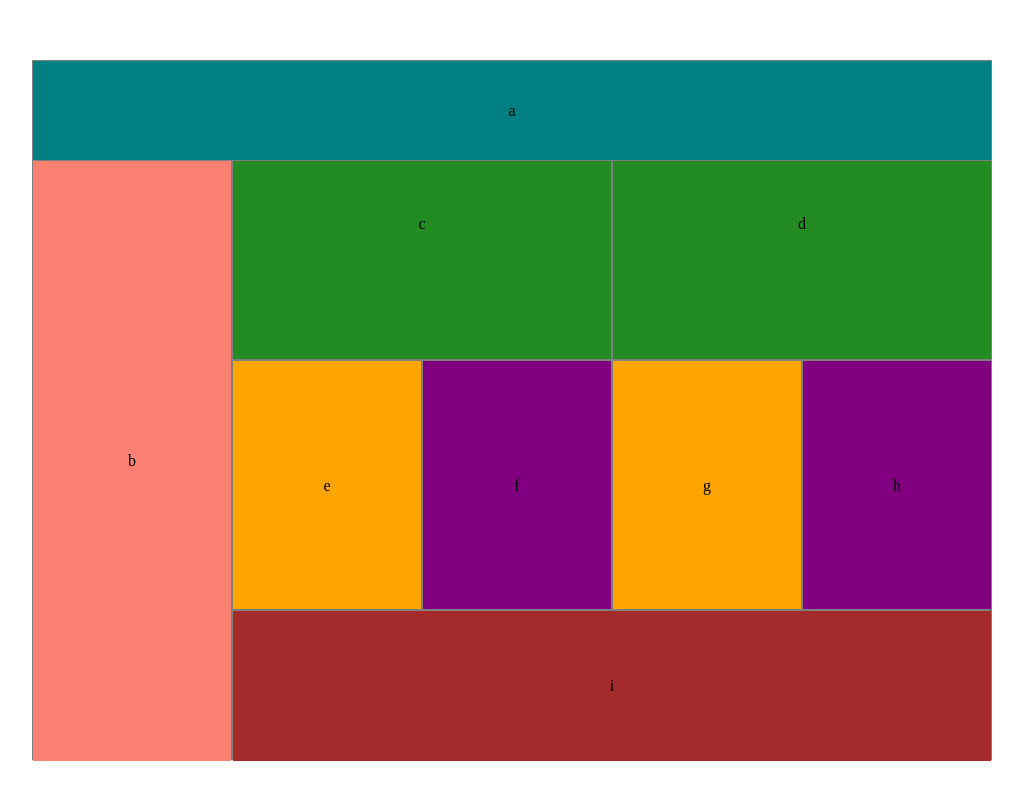
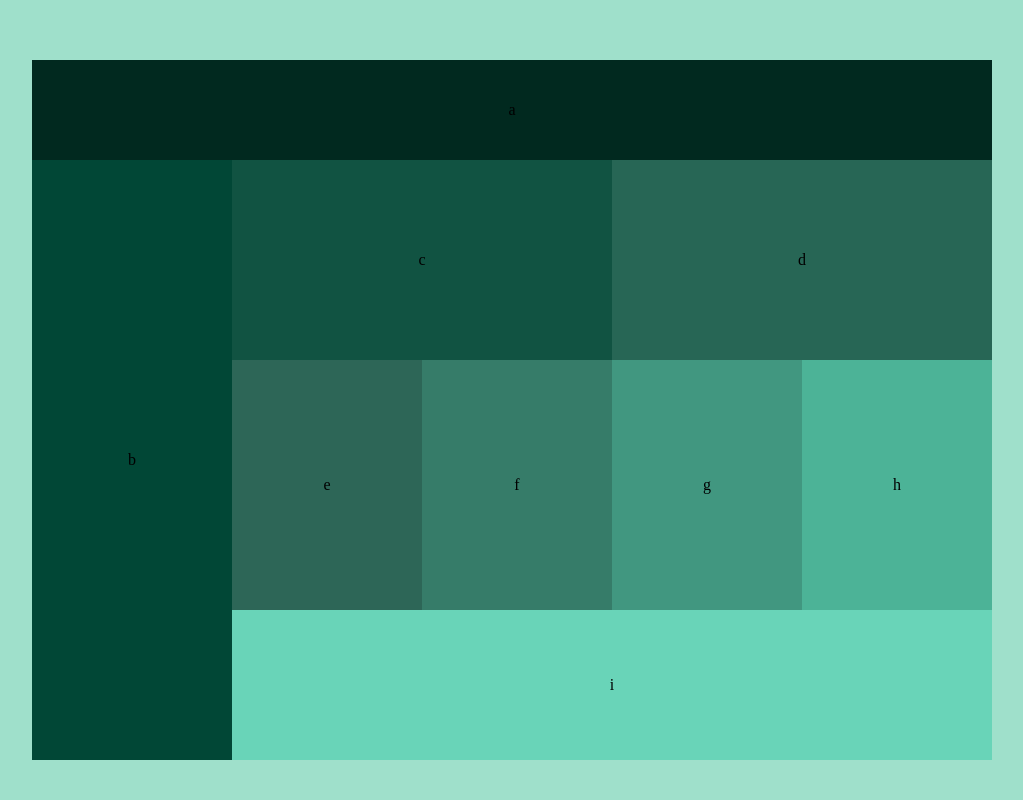
Before and after one commit to blakerom/lab-01, a plain HTML site: page index.html in a window 1280 px wide. Shown: the whole page, without its empty margins (128-1151 px from the left). Drawn offline with Linux system fonts and the light colour scheme.

Commit message:
finished lab creating grid layout with 3 breakpoints

```diff
--- a/base.css
+++ b/base.css
@@ -1,5 +1,8 @@
 * {
   box-sizing: border-box;
+}
+html {
+  background-color: rgb(166, 200, 240);
 }
 body {
   margin: 60px auto;
--- a/index.html
+++ b/index.html
@@ -10,7 +10,7 @@
   <title>Responsive Web</title>
 </head>
 <body>
-
+  <div id="l-main-content-wrapper">
     <div id="l-header">
       <div>a</div>
     </div>
@@ -19,19 +19,13 @@
       <div>b</div>
     </div>
 
-  <section id="l-section">
-    <div id="l-main-content">
+    <!-- <section id="l-section"> -->
+      <div id="l-main">
         <div>c</div>
         <div>d</div>
       </div>
 
       <div id="l-article">
-      <!-- <ul>
-        <li>e</li>
-        <li>f</li>
-        <li>g</li>
-        <li>h</li>
-      </ul> -->
         <div>e</div>
         <div>f</div>
         <div>g</div>
@@ -41,7 +35,8 @@
       <div id="l-footer">
         <div>i</div>
       </div>
-  </section>
+    <!-- </section> -->
+  </div>
 
 </body>
 </html>
--- a/layout.css
+++ b/layout.css
@@ -1,79 +1,66 @@
 body {
   width: 480px;
+  margin: 60px auto;
 }
-
-/* div {
-  border: 1px solid #808080;
-  text-align: center;
-  background-color: lightgray;
-} */
-
-#l-header {
-  height: 75px;
-  line-height: 75px;
-  border: 1px solid #808080;
-  text-align: center;
+#l-main-content-wrapper {
+  display: grid;
+  grid-template-columns: 240px 240px;
+  grid-template-rows: 75px 150px 250px 500px 80px;
 }
-#l-banner {
-  height: 150px;
-  line-height: 150px;
-  border: 1px solid #808080;
-  text-align: center;
+#l-main {
+  display: grid;
+  grid-template-columns: 240px 240px;
+  grid-template-rows: 125px 125px;
 }
-#l-main-content {
-  height: 250px;
+#l-article {
+  display: grid;
+  grid-template-columns: 240px 240px;
+  grid-template-rows: 250px 250px;
 }
-
-#l-article {
-  height: 500px;
-}
-
-#l-footer {
-  height: 80px;
-  line-height: 80px;
-  border: 1px solid #808080;
+div {
   text-align: center;
 }
 
+
 @media only screen and (min-width: 768px){
+  html {
+    background-color: rgb(223, 200, 236);
+  }
+  body {
+    width: 760px;
+  }
+  #l-main-content-wrapper {
+    grid-template-columns: 160px 150px 150px 150px 150px;
+    grid-template-rows: 100px 200px 250px 150px;
+  }
+  #l-main {
+    grid-template-columns: 300px 300px;
+    grid-template-rows: 200px;
+  }
+  #l-article {
+    grid-template-columns: 150px 150px 150px 150px;
+    grid-template-rows: 250px;
+  }
+}
+
+
+@media only screen and (min-width: 960px){
+  html {
+    background-color: rgb(159, 224, 203);
+  }
   body {
     width: 960px;
-    height: 768px;
   }
-
-  #l-header {
-    height: 100px;
-    line-height: 100px;
+  #l-main-content-wrapper {
+    grid-template-columns: 200px 190px 190px 190px 190px;
+    grid-template-rows: 100px 200px 250px 150px;
   }
-
-  #l-banner {
-    height: 600px;
-    line-height: 600px;
-    width: 200px;
-    float: left;
+  #l-main {
+    grid-template-columns: 380px 380px;
+    grid-template-rows: 200px;
   }
-
-  #l-section {
-    float: left;
-    height: 600px;
-    width: 760px;
+  #l-article {
+    grid-template-columns: 190px 190px 190px 190px;
+    grid-template-rows: 250px;
   }
-
-  #l-main-content {
-    height: 200px;
-    width: 760px;
-  }
-
-  #l-article {
-    height: 250px;
-    width: 760px;
-  }
-
-  #l-footer {
-    height: 150px;
-    line-height: 150px;
-    width: 760px;
-    clear: both;
-  }
-
 }
--- a/module.css
+++ b/module.css
@@ -1,78 +1,205 @@
-
-#l-header div {
-  background-color: saddlebrown;
+body {
+  background-color: lightgray;
 }
-#l-banner div {
-  background-color: slategrey;
+#l-header {
+  background-color: rgb(7, 71, 110);
+  line-height: 75px;
+  grid-column-start: 1;
+  grid-column-end: span 2;
+  grid-row-start: 1;
+  grid-row-end: span 1;
 }
-#l-main-content div {
-  height: 125px;
+#l-banner {
+  background-color: rgb(19, 110, 167);
+  line-height: 150px;
+  grid-column-start: 1;
+  grid-column-end: span 2;
+  grid-row-start: 2;
+}
+#l-main {
+  grid-column-start: 1;
+  grid-column-end: span 2;
+  grid-row-start: 3;
+}
+#l-main div {
   line-height: 125px;
-  border: 1px solid #808080;
-  text-align: center;
-  background-color: red;
+  background-color: rgb(34, 155, 231);
+  grid-column-start: 1;
+  grid-column-end: span 2;
+}
+#l-main div:first-of-type {
+  background-color: rgb(26, 146, 221);
+}
+#l-article {
+  grid-column-start: 1;
+  grid-column-end: span 2;
+  grid-row-start: 4;
 }
 #l-article div {
-  display: inline-block;
-  width: 240px;
-  height: 250px;
   line-height: 250px;
-  text-align: center;
-  border: 1px solid #808080;
+  background-color: rgb(79, 183, 248);
+}
+#l-article div:nth-of-type(2) {
+  background-color: rgb(85, 200, 250);
+}
+#l-article div:nth-of-type(3) {
+  background-color: rgb(80, 220, 240);
+}
+#l-article div:nth-of-type(4) {
+  background-color: rgb(82, 210, 240);
+}
+#l-footer {
+  line-height: 80px;
+  background-color: rgb(141, 203, 241);
+  grid-column-start: 1;
+  grid-column-end: span 2;
+  grid-row-start: 5;
 }
 
-#l-article div:nth-of-type(odd) {
-  float: left;
-  background-color: green;
+
+@media only screen and (min-width: 768px){
+  #l-header {
+    background-color: rgb(24, 7, 32);
+    line-height: 100px;
+    grid-column-start: 1;
+    grid-column-end: span 5;
+    grid-row-start: 1;
+  }
+  #l-banner {
+    background-color: rgb(44, 12, 59);
+    line-height: 600px;
+    grid-column-start: 1;
+    grid-column-end: span 1;
+    grid-row-start: 2;
+    grid-row-end: span 4;
+  }
+  #l-main {
+    grid-column-start: 2;
+    grid-column-end: span 5;
+    grid-row-start: 2;
+    grid-row-end: span 1;
+  }
+  #l-main div {
+    line-height: 200px;
+  }
+  #l-main div:first-of-type {
+    background-color: rgb(51, 26, 63);
+    grid-column-start: 1;
+    grid-column-end: span 1;
+  }
+  #l-main div:nth-of-type(2) {
+    background-color: rgb(69, 36, 85);
+    grid-column-start: 2;
+    grid-column-end: span 1;
+  }
+  #l-article {
+    grid-column-start: 2;
+    grid-column-end: span 4;
+    grid-row-start: 3;
+    grid-row-end: span 1;
+  }
+  #l-article div {
+    line-height: 250px;
+    background-color: rgb(89, 46, 110);
+  }
+  #l-article div:first-of-type {
+    grid-column-start: 1;
+    grid-column-end: span 1;
+  }
+  #l-article div:nth-of-type(2) {
+    background-color: rgb(110, 55, 138);
+    grid-column-start: 2;
+    grid-column-end: span 1;
+  }
+  #l-article div:nth-of-type(3) {
+    background-color: rgb(135, 67, 170);
+    grid-column-start: 3;
+    grid-column-end: span 1;
+  }
+  #l-article div:nth-of-type(4) {
+    background-color: rgb(168, 106, 199);
+    grid-column-start: 4;
+    grid-column-end: span 1;
+  }
+  #l-footer {
+    line-height: 150px;
+    background-color: rgb(179, 129, 204);
+    grid-column-start: 2;
+    grid-column-end: span 5;
+    grid-row-start: 4;
+  }
 }
 
-#l-article div:nth-of-type(even) {
-  float: right;
-  background-color: blue;
-}
-#l-footer div {
-  background-color: yellow;
-}
-@media only screen and (min-width: 768px){
-  #l-header div {
-    background-color: teal;
+
+@media only screen and (min-width: 960px){
+  #l-header {
+    background-color: rgb(1, 41, 31);
+    line-height: 100px;
+    grid-column-start: 1;
+    grid-column-end: span 5;
+    grid-row-start: 1;
   }
-  #l-banner div {
-    background-color: salmon;
+  #l-banner {
+    background-color: rgb(1, 71, 54);
+    line-height: 600px;
+    grid-column-start: 1;
+    grid-column-end: span 1;
+    grid-row-start: 2;
+    grid-row-end: span 4;
   }
-  #l-main-content div {
-    border: 1px solid #808080;
-    text-align: center;
-    background-color: forestgreen;
-    width: 380px;
-    height: 200px;
+  #l-main {
+    grid-column-start: 2;
+    grid-column-end: span 5;
+    grid-row-start: 2;
+    grid-row-end: span 1;
   }
-  #l-main-content div:nth-of-type(odd) {
-    float: left;
+  #l-main div {
+    line-height: 200px;
   }
-  #l-main-content div:nth-of-type(even) {
-    float: left;
+  #l-main div:first-of-type {
+    background-color: rgb(17, 83, 66);
+    grid-column-start: 1;
+    grid-column-end: span 1;
+  }
+  #l-main div:nth-of-type(2) {
+    background-color: rgb(39, 102, 85);
+    grid-column-start: 2;
+    grid-column-end: span 1;
   }
   #l-article {
-    clear: both;
-    display: inline;
+    grid-column-start: 2;
+    grid-column-end: span 4;
+    grid-row-start: 3;
+    grid-row-end: span 1;
   }
   #l-article div {
-    text-align: center;
-    border: 1px solid #808080;
-    width: 190px;
+    line-height: 250px;
+    background-color: rgb(45, 102, 87);
   }
-
-  #l-article div:nth-of-type(odd) {
-    background-color: orange;
-    float: left;
+  #l-article div:first-of-type {
+    grid-column-start: 1;
+    grid-column-end: span 1;
   }
-
-  #l-article div:nth-of-type(even) {
-    background-color: purple;
-    float: left;
+  #l-article div:nth-of-type(2) {
+    background-color: rgb(54, 124, 105);
+    grid-column-start: 2;
+    grid-column-end: span 1;
   }
-  #l-footer div {
-    background-color: brown;
+  #l-article div:nth-of-type(3) {
+    background-color: rgb(65, 151, 128);
+    grid-column-start: 3;
+    grid-column-end: span 1;
+  }
+  #l-article div:nth-of-type(4) {
+    background-color: rgb(76, 179, 151);
+    grid-column-start: 4;
+    grid-column-end: span 1;
+  }
+  #l-footer {
+    line-height: 150px;
+    background-color: rgb(105, 212, 184);
+    grid-column-start: 2;
+    grid-column-end: span 5;
+    grid-row-start: 4;
   }
 }
```
Lines whose indentation alone changed are shown as unchanged.
